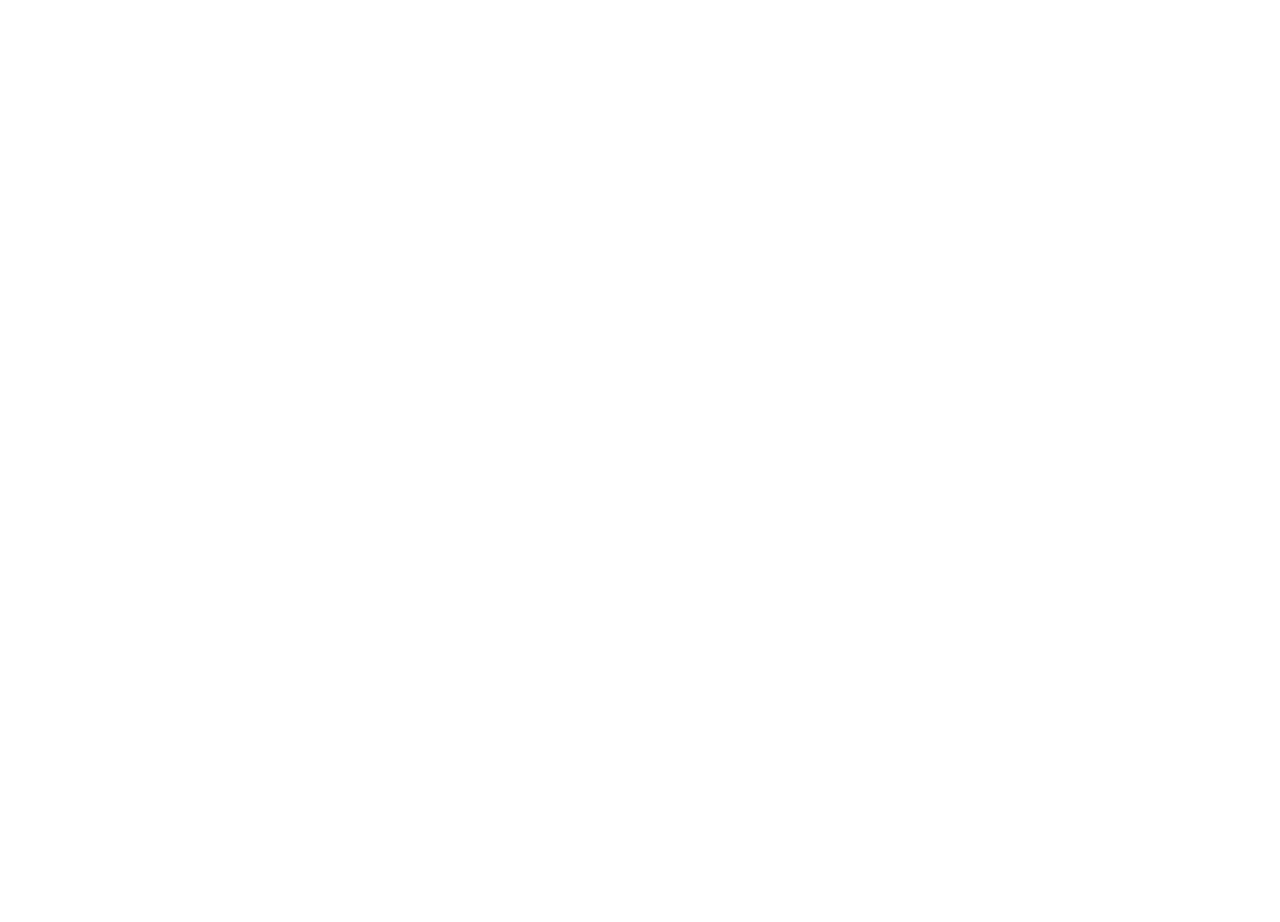
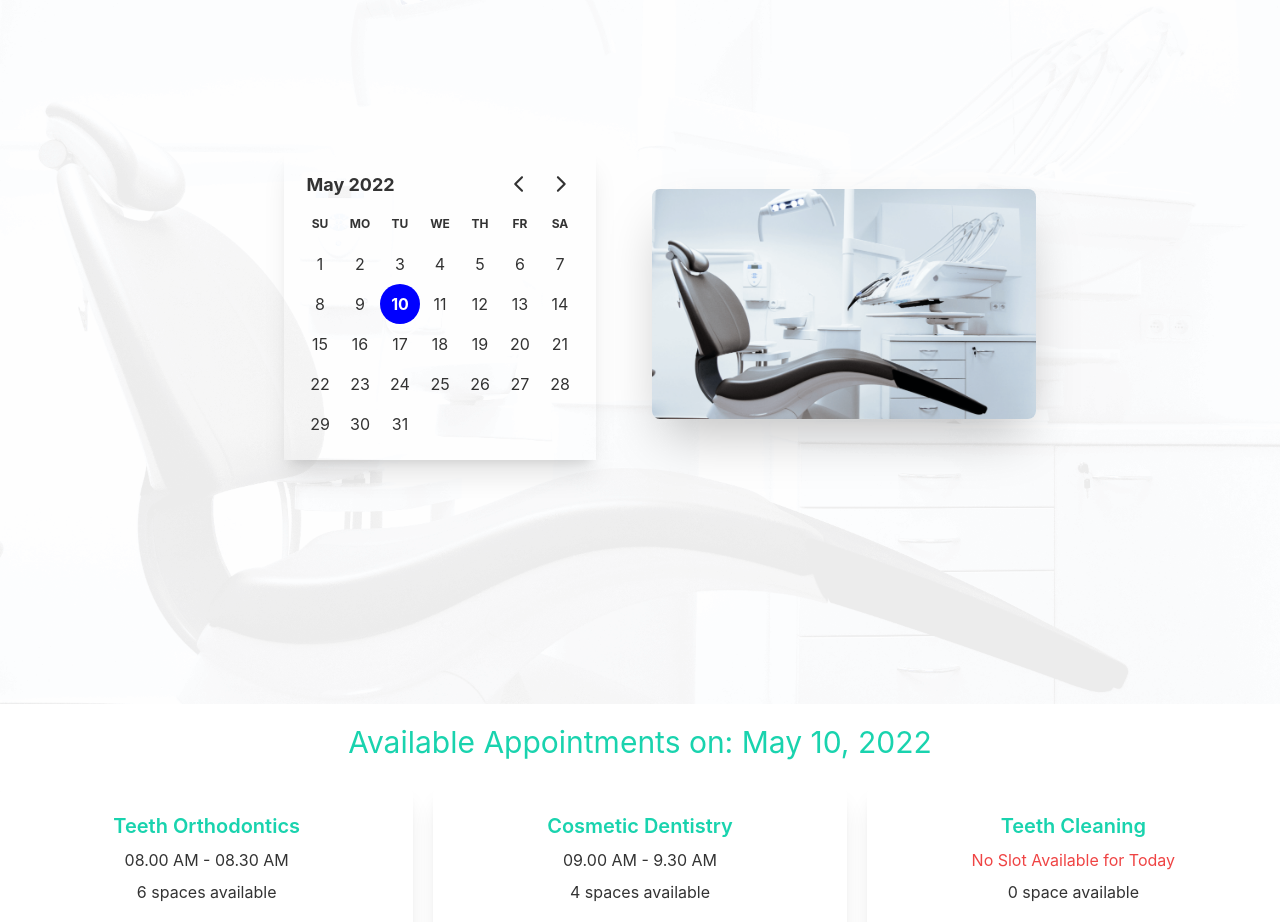
Before and after one commit to KsKarim7/doctors-portal, a React (Create React App) app: page /appointment in a window 1280 px wide. Before the commit this address had no page. Shown: the part 160-1082 px from the top of the page. Before the commit the page ends 800 px from the top, so only its background shows below. Built offline with nearby package versions, Linux system fonts and the light colour scheme.

Commit message:
ppointment calendar uploaded

```diff
--- a/package.json
+++ b/package.json
@@ -7,7 +7,9 @@
     "@testing-library/react": "^13.2.0",
     "@testing-library/user-event": "^13.5.0",
     "daisyui": "^2.14.3",
+    "date-fns": "^2.28.0",
     "react": "^18.1.0",
+    "react-day-picker": "^8.0.4",
     "react-dom": "^18.1.0",
     "react-router-dom": "^6.3.0",
     "react-scripts": "5.0.1",
--- /dev/null
+++ b/public/services.json
@@ -0,0 +1,57 @@
+[
+    {
+        "_id": 1,
+        "name": "Teeth Orthodontics",
+        "slots": [
+            "08.00 AM - 08.30 AM",
+            "08.30 AM - 09.00 AM",
+            "09.00 AM - 9.30 AM",
+            "09.30 AM - 10.00 AM",
+            "10.00 AM - 10.30 AM",
+            "10.30 AM - 11.00 AM"
+        ]
+    },
+    {
+        "_id": 2,
+        "name": "Cosmetic Dentistry",
+        "slots": [
+            "09.00 AM - 9.30 AM",
+            "09.30 AM - 10.00 AM",
+            "10.00 AM - 10.30 AM",
+            "10.30 AM - 11.00 AM"
+        ]
+    },
+    {
+        "_id": 3,
+        "name": "Teeth Cleaning",
+        "slots": []
+    },
+    {
+        "_id": 4,
+        "name": "Cavity Protection",
+        "slots": [
+            "10.00 AM - 10.30 AM",
+            "10.30 AM - 11.00 AM"
+        ]
+    },
+    {
+        "_id": 5,
+        "name": "Pediatric Dental",
+        "slots": [
+            "08.30 AM - 09.00 AM",
+            "09.00 AM - 9.30 AM",
+            "09.30 AM - 10.00 AM",
+            "10.00 AM - 10.30 AM",
+            "10.30 AM - 11.00 AM"
+        ]
+    },
+    {
+        "_id": 6,
+        "name": "Oral Surgery",
+        "slots": [
+            "09.30 AM - 10.00 AM",
+            "10.00 AM - 10.30 AM",
+            "10.30 AM - 11.00 AM"
+        ]
+    }
+]
--- a/src/App.js
+++ b/src/App.js
@@ -1,6 +1,7 @@
 import { Link, Route, Routes } from 'react-router-dom';
 import './App.css';
 import About from './Pages/About/About';
+import Appointment from './Pages/AppointmentPage/Appointment';
 import Home from './Pages/Home/Home';
 import Login from './Pages/Login/Login';
 import Navbar from './Pages/Shared/Navbar';
@@ -8,16 +9,16 @@ import NotFound from './Pages/Shared/NotFound/NotFound';
 
 function App() {
   return (
-    <>
+    <div className='max-w-7xl mx-auto'>
       <Navbar></Navbar>
       <Routes>
         <Route path='/' element={<Home></Home>}></Route>
         <Route path='/login' element={<Login></Login>}></Route>
         <Route path='/about' element={<About></About>}></Route>
-        {/* <Route path='/' element={ }></Route> */}
+        <Route path='/appointment' element={<Appointment></Appointment>}></Route>
         <Route path='*' element={<NotFound></NotFound>}></Route>
       </Routes>
-    </>
+    </div>
   );
 }
 
--- /dev/null
+++ b/src/Pages/AppointmentPage/Appointment.js
@@ -0,0 +1,17 @@
+import React, { useState } from 'react';
+import Footer from '../Shared/Footer';
+import AppointmentBanner from './AppointmentBanner';
+import AvailableAppointments from './AvailableAppointments';
+
+const Appointment = () => {
+    const [date, setDate] = useState(new Date())
+    return (
+        <div>
+            <AppointmentBanner date={date} setDate={setDate} />
+            <AvailableAppointments date={date} />
+            <Footer />
+        </div>
+    );
+};
+
+export default Appointment;
--- /dev/null
+++ b/src/Pages/AppointmentPage/AppointmentBanner.js
@@ -0,0 +1,26 @@
+import React, { useState } from 'react';
+import chair from '../../assets/images/chair.png'
+import { DayPicker } from 'react-day-picker';
+import 'react-day-picker/dist/style.css';
+import { format } from 'date-fns/esm';
+
+const AppointmentBanner = ({ date, setDate }) => {
+
+    return (
+        <div className="hero min-h-screen bg-[url('/src/assets/images/bg.png')]">
+            <div className="hero-content flex-col lg:flex-row-reverse">
+                <img src={chair} className="max-w-sm rounded-lg shadow-2xl" alt='dentist chair' />
+                <div className='shadow-xl mx-10'>
+                    <DayPicker
+                        mode="single"
+                        selected={date}
+                        onSelect={setDate}
+                    />
+
+                </div>
+            </div>
+        </div>
+    );
+};
+
+export default AppointmentBanner;
--- /dev/null
+++ b/src/Pages/AppointmentPage/AvailableAppointments.js
@@ -0,0 +1,30 @@
+import { format } from 'date-fns';
+import React, { useEffect, useState } from 'react';
+import Service from './Service';
+
+const AvailableAppointments = ({ date }) => {
+    const [services, setServices] = useState([]);
+
+    useEffect(() => {
+        fetch('services.json')
+            .then(res => res.json())
+            .then(data => setServices(data))
+    }, [])
+    return (
+        <div>
+            <p className='text-3xl text-secondary text-center my-5'>Available Appointments on: {format(date, 'PP')}</p>
+            <div className='grid grid-cols-1 md:grid-cols-2 lg:grid-cols-3 gap-5'>
+                {
+                    services.map(service => <Service
+                        key={service._id}
+                        service={service}
+                    ></Service>)
+                }
+
+            </div>
+
+        </div>
+    );
+};
+
+export default AvailableAppointments;
--- /dev/null
+++ b/src/Pages/AppointmentPage/Service.js
@@ -0,0 +1,26 @@
+import React from 'react';
+
+const Service = ({ service }) => {
+    const { name, slots } = service;
+    return (
+        <div class="card lg:max-w-lg bg-base-100 shadow-xl">
+            <div class="card-body">
+                <h2 class="card-title text-secondary flex justify-center">{name}</h2>
+                <p className='text-center'>
+                    {
+                        slots.length
+                            ? <span>{slots[0]}</span>
+                            :
+                            <span className='text-red-500'>No Slot Available for Today</span>
+                    }
+                </p>
+                <p className='text-center'>{slots.length} {slots.length > 1 ? 'spaces' : 'space'} available</p>
+                <div class="card-actions justify-center my-3">
+                    <button disabled={slots.length === 0} class="uppercase btn btn-secondary text-white ">Book Appointment</button>
+                </div>
+            </div>
+        </div>
+    );
+};
+
+export default Service;
--- a/src/Pages/Shared/Footer.js
+++ b/src/Pages/Shared/Footer.js
@@ -30,7 +30,7 @@ const Footer = () => {
                 </div>
             </div>
             <div className='text-center'>
-                <p>Copyright © 2022 - All right reserved by ACME Industries Ltd</p>
+                <p>Copyright © 2022 - All right reserved</p>
             </div>
         </footer>
     );
```
Also changed, not shown: 1 other file (tests, documents, lock files or other folders).
